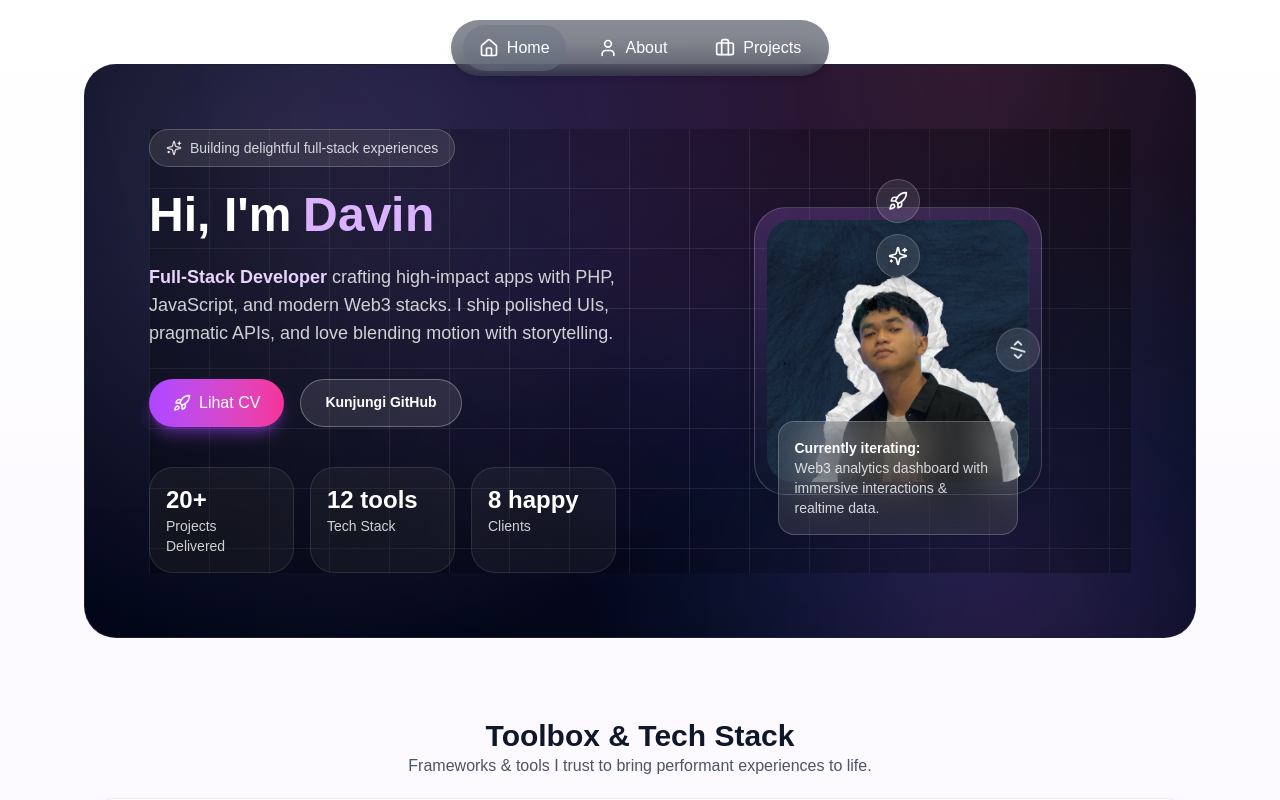
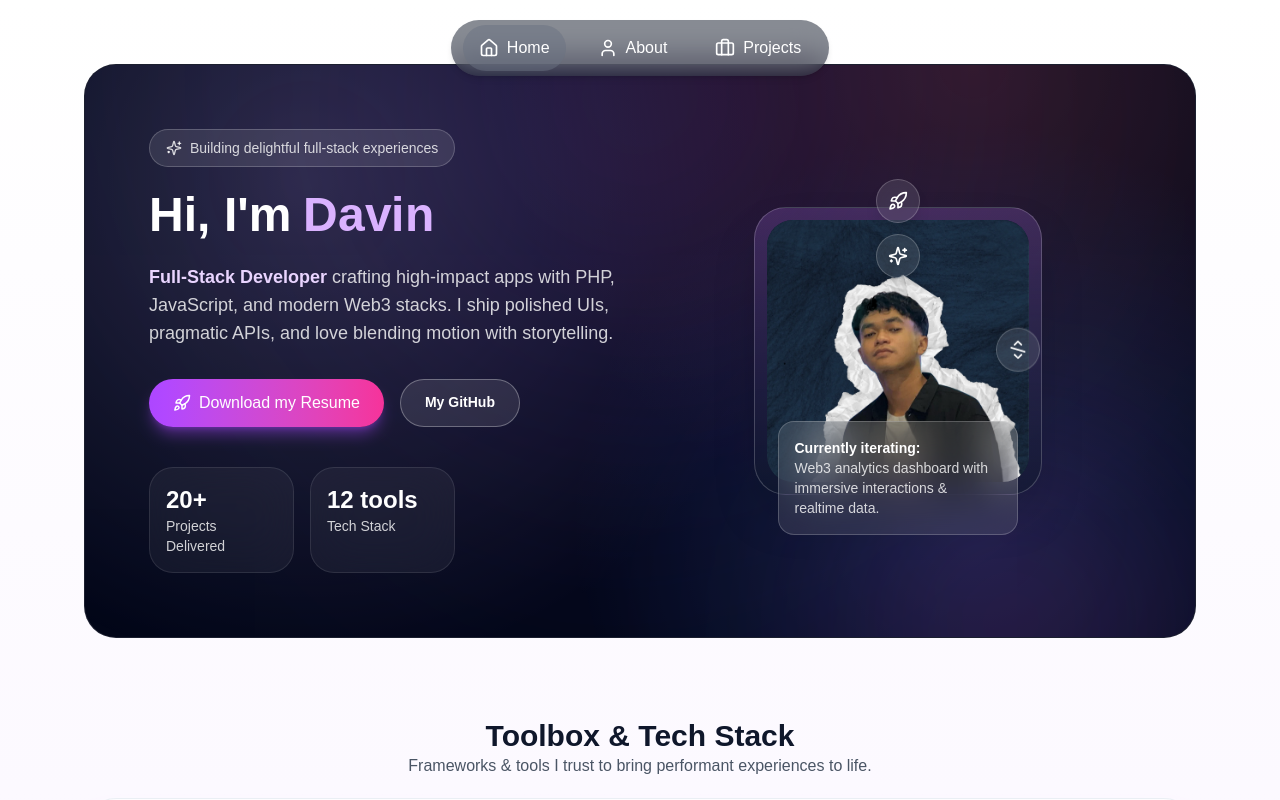
Before and after one commit to VinLvy/D-portfolio, a Next.js app: page / in a window 1280 px wide. Shown: the top 800 px of the page. Built offline with nearby package versions, Linux system fonts and the light colour scheme.

Commit message:
Home 6.8

```diff
--- a/src/app/page.js
+++ b/src/app/page.js
@@ -29,7 +29,7 @@ export default function Home() {
   const heroStats = [
     { label: "Projects Delivered", value: "20+" },
     { label: "Tech Stack", value: "12 tools" },
-    { label: "Clients", value: "8 happy" },
+    // { label: "Clients", value: "8 happy" },
   ];
 
   const experienceTimeline = [
@@ -139,7 +139,7 @@ export default function Home() {
         {/* Hero */}
         <section className="relative">
           <AuroraBackground className="p-8 sm:p-12 lg:p-16">
-            <RetroGrid className="opacity-80" />
+            {/* <RetroGrid className="opacity-80" /> */}
             <div className="relative grid items-center gap-12 lg:grid-cols-2">
               <div>
                 <div className="inline-flex items-center gap-2 rounded-full border border-white/20 bg-white/10 px-4 py-2 text-sm text-white/80">
@@ -165,7 +165,7 @@ export default function Home() {
                     className="group flex items-center gap-2 rounded-full bg-gradient-to-r from-purple-500 to-pink-500 px-6 py-3 text-white shadow-lg shadow-purple-500/40 transition hover:scale-105"
                   >
                     <Rocket className="transition group-hover:-translate-y-0.5" size={18} />
-                    Lihat CV
+                    Download my Resume
                   </Link>
                   <Link
                     href="https://github.com/VinLvy"
@@ -173,7 +173,7 @@ export default function Home() {
                     rel="noopener noreferrer"
                     className="rounded-full border border-white/30 bg-white/10 px-6 py-3 text-sm font-semibold text-white transition hover:bg-white/20"
                   >
-                    Kunjungi GitHub
+                    My GitHub
                   </Link>
                 </div>
 
```
